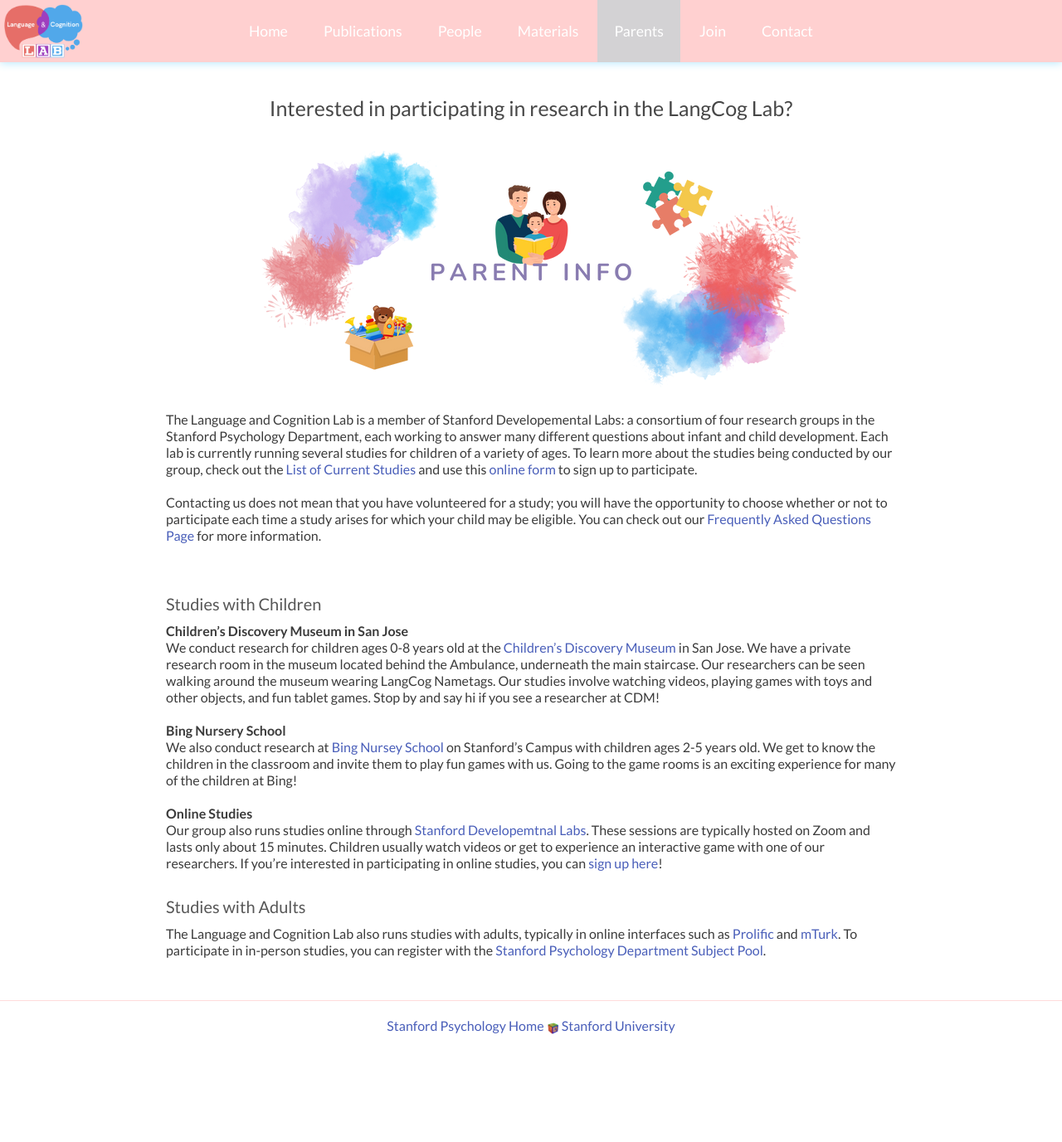
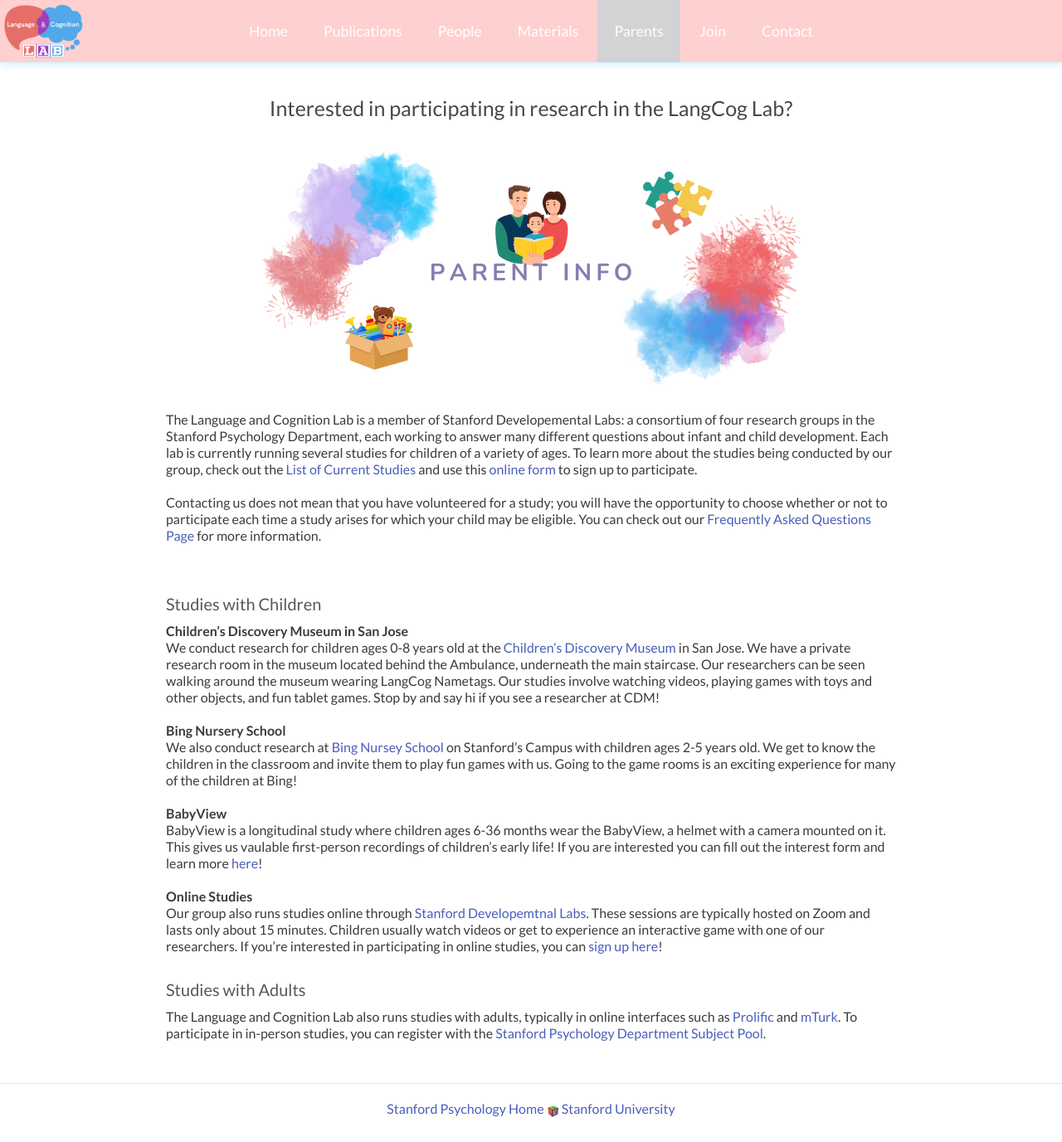
Before and after one commit to langcog/website, a Jekyll site: the page built from 04-parents.md, in a window 1280 px wide. Shown: the whole page at 83% size. Built offline with Jekyll 4.4.1, drawn with Linux system fonts in a browser that asks for light colours; nearby versions of some CDN libraries; a script that is not in the unit is left out; before the commit the page ends 1277 px from its top, so only the background shows below that.

Commit message:
Update 04-parents.md

```diff
--- a/04-parents.md
+++ b/04-parents.md
@@ -32,6 +32,11 @@ We conduct research for children ages 0-8 years old at the <a href="https://www.
 We also conduct research at <a href="https://bingschool.stanford.edu/research/research-bing">Bing Nursey School</a> on Stanford's Campus with children ages 2-5 years old. We get to know the children in the classroom and invite them to play fun games with us. Going to the game rooms is an exciting experience for many of the children at Bing!
 <br>
 <br>
+<b>BabyView</b>
+<br>
+BabyView is a longitudinal study where children ages 6-36 months wear the BabyView, a helmet with a camera mounted on it. This gives us vaulable first-person recordings of children's early life! If you are interested you can fill out the interest form and learn more <a href="https://langcog.stanford.edu/babyview">here</a>!
+<br>
+<br>
 <b>Online Studies</b>
 <br>
 Our group also runs studies online through <a href="https://sll.stanford.edu/participate_currentstudies.html">Stanford Developemtnal Labs</a>. These sessions are typically hosted on Zoom and lasts only about 15 minutes. Children usually watch videos or get to experience an interactive game with one of our researchers. If you're interested in participating in online studies, you can <a href="https://docs.google.com/forms/d/e/1FAIpQLSeVif-FKLg0ifoVuSIZeMiZGOXvujJc6hXro1K6OSCmXO6h4w/viewform">sign up here</a>!
```
